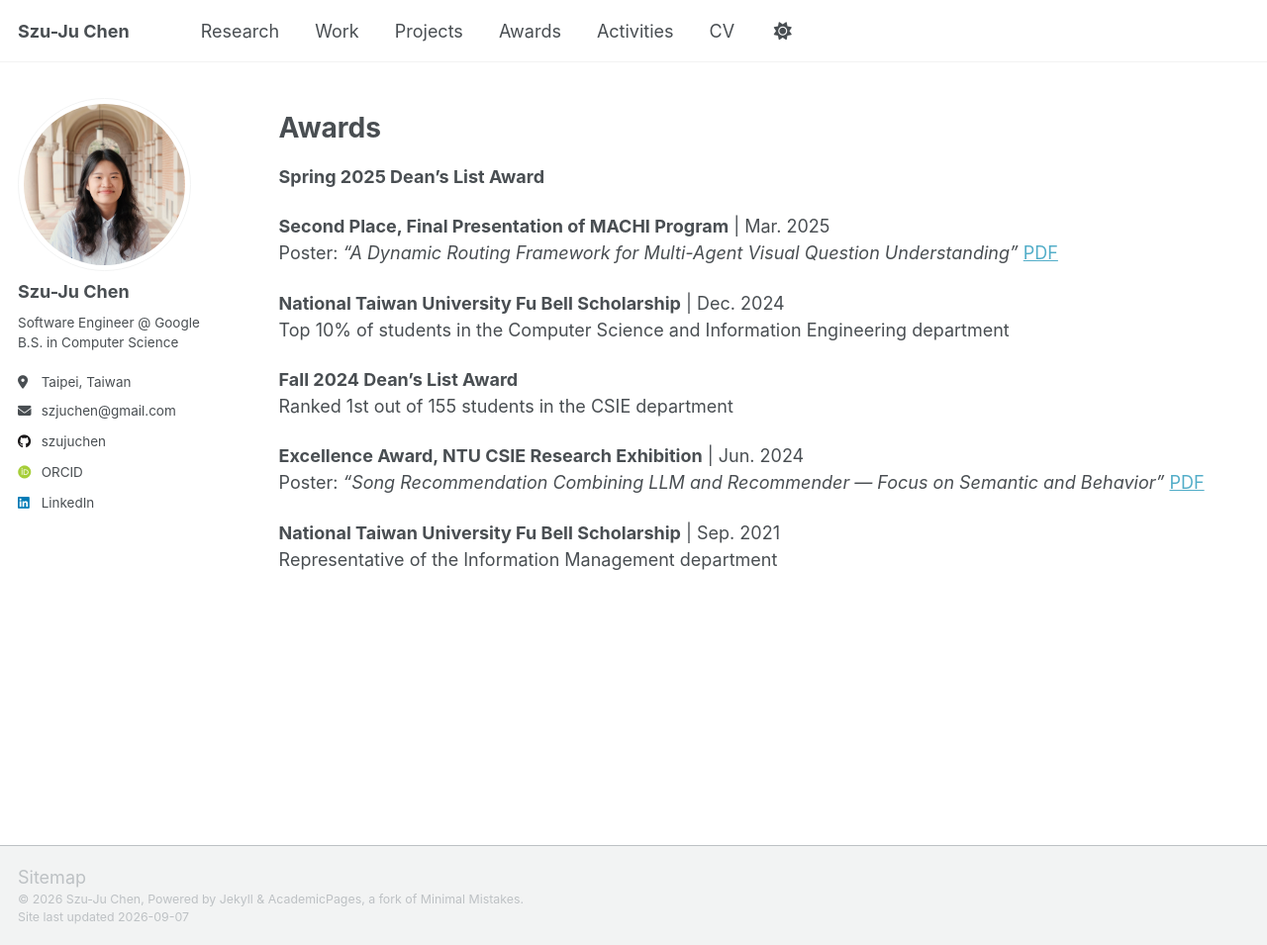
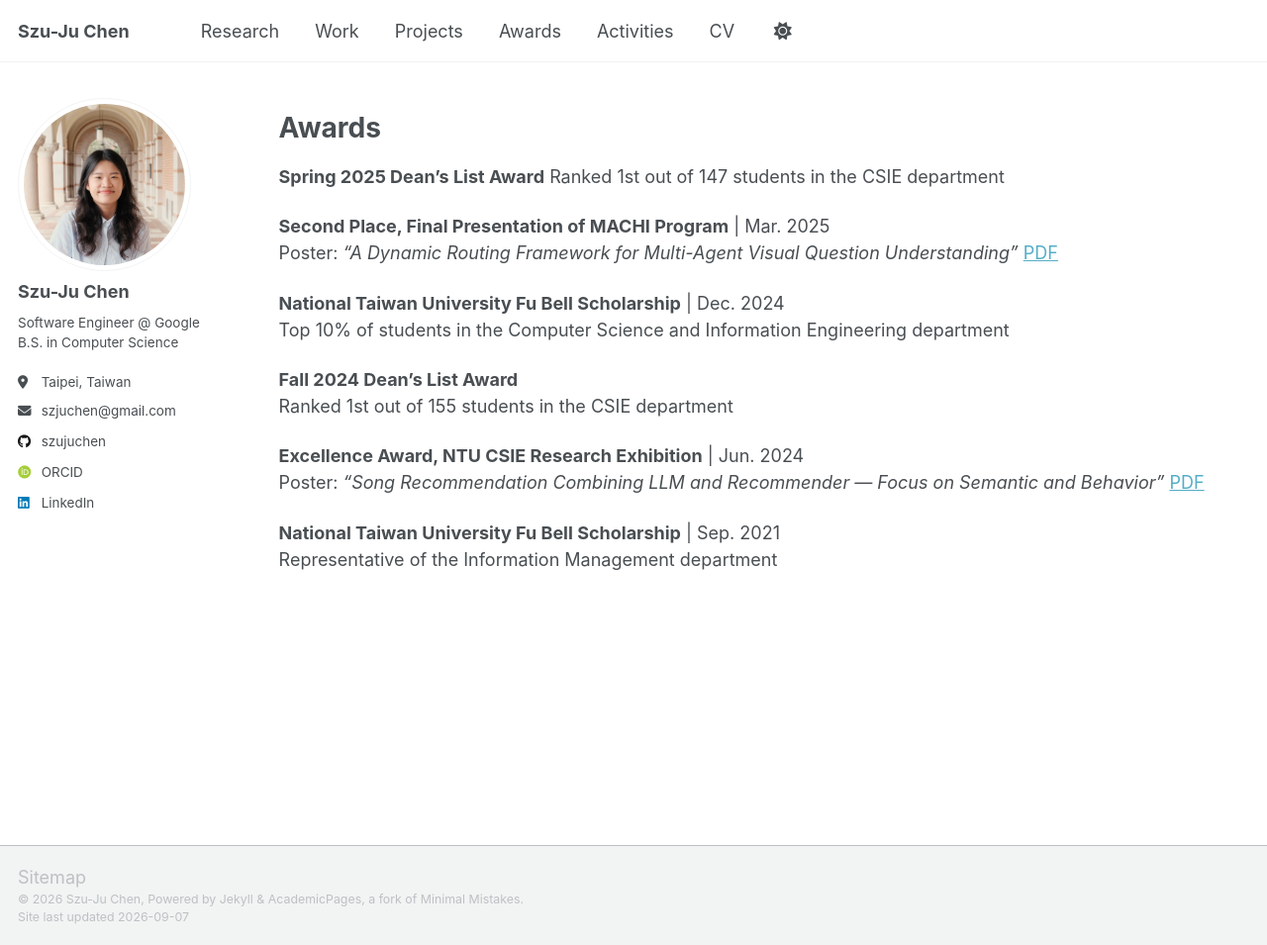
Before and after one commit to szujuchen/szujuchen.github.io, a Jekyll site: the page built from _pages/awards.md, in a window 1280 px wide and 955 px high. Shown: the whole window at 99% size. Built offline with Jekyll 4.4.1, drawn with Linux system fonts in a browser that asks for light colours; some web fonts are replaced; a script that is not in the unit is left out.

Commit message:
update CV and award

```diff
--- a/_pages/awards.md
+++ b/_pages/awards.md
@@ -7,6 +7,7 @@ author_profile: true
 # Awards
 
 **Spring 2025 Dean’s List Award**
+Ranked 1st out of 147 students in the CSIE department
 
 **Second Place, Final Presentation of MACHI Program** | Mar. 2025<br>
 Poster: *"A Dynamic Routing Framework for Multi-Agent Visual Question Understanding"*  [PDF](/files/machi_poster.pdf)
```
Also changed, not shown: 1 other file.
